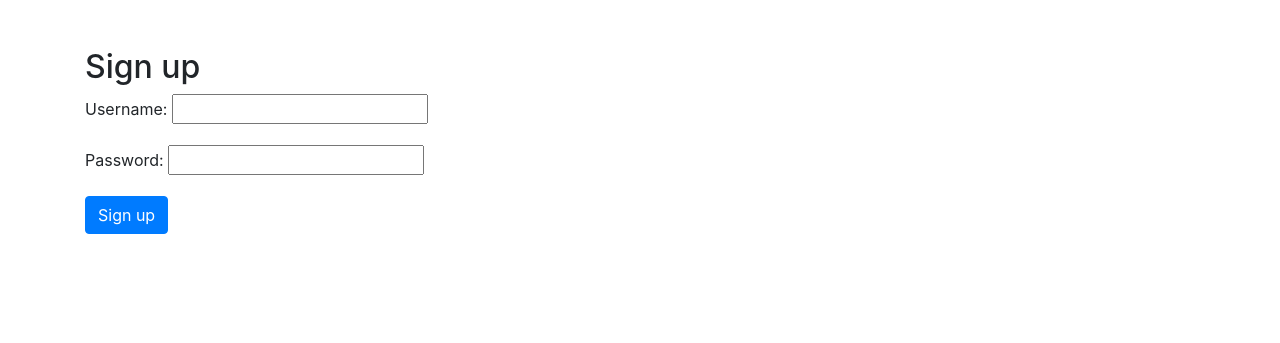
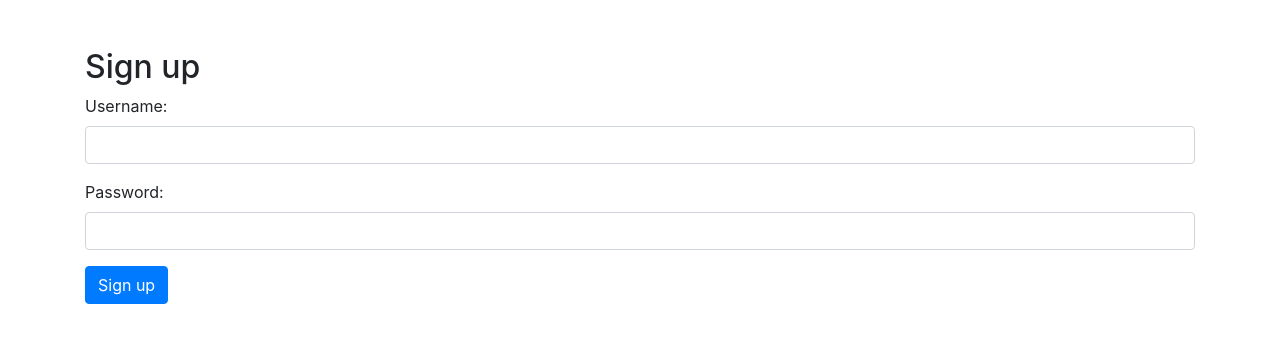
Before and after one commit to nicenicegame/myblog, a Django app: page /signup/ in a window 1280 px wide. Shown: the part 56-399 px from the top of the page. Run offline with Django 3.2, Linux system fonts and the light colour scheme; some libraries are stand-ins or nearby versions.

Commit message:
Completed basic blog app

```diff
--- a/blog/forms.py
+++ b/blog/forms.py
@@ -2,15 +2,27 @@ from django import forms
 
 
 class LoginForm(forms.Form):
-    username = forms.CharField(label='Username', max_length=20, min_length=4)
-    password = forms.CharField(label='Password', widget=forms.PasswordInput, min_length=6)
+    username = forms.CharField(label='Username', max_length=20, min_length=4, widget=forms.TextInput(attrs={
+        'class': 'form-control'
+    }))
+    password = forms.CharField(label='Password', widget=forms.PasswordInput(attrs={
+        'class': 'form-control'
+    }), min_length=6)
 
 
 class SignupForm(forms.Form):
-    username = forms.CharField(label='Username', max_length=20, min_length=4)
-    password = forms.CharField(label='Password', widget=forms.PasswordInput, min_length=6)
+    username = forms.CharField(label='Username', max_length=20, min_length=4, widget=forms.TextInput(attrs={
+        'class': 'form-control'
+    }))
+    password = forms.CharField(label='Password', widget=forms.PasswordInput(attrs={
+        'class': 'form-control'
+    }), min_length=6)
 
 
 class PostForm(forms.Form):
-    post_title = forms.CharField(label='Post Title', max_length=100)
-    post_content = forms.CharField(label='Post Content', widget=forms.Textarea)
+    post_title = forms.CharField(label='Post Title', max_length=100, widget=forms.TextInput(attrs={
+        'class': 'form-control'
+    }))
+    post_content = forms.CharField(label='Post Content', widget=forms.Textarea(attrs={
+        'class': 'form-control'
+    }))
--- a/blog/templates/blog/edit.html
+++ b/blog/templates/blog/edit.html
@@ -2,7 +2,7 @@
 {% block content %}
 
     <h2>Edit Post</h2>
-    <form method="post" action="{% url 'edit' post.id %}">
+    <form method="post" action="{% url 'edit' post.id %}" class="form-group">
         {% csrf_token %}
         {{ post_form.as_p }}
         <button class="btn btn-success" type="submit">Edit</button>
--- a/blog/templates/blog/login.html
+++ b/blog/templates/blog/login.html
@@ -2,7 +2,7 @@
 {% block content %}
 
     <h2>Login</h2>
-    <form action="{% url 'login' %}" method="post">
+    <form action="{% url 'login' %}" method="post" class="form-group">
         {% csrf_token %}
         {{ login_form.as_p }}
         <button type="submit" class="btn btn-primary">Login</button>
--- a/blog/templates/blog/new.html
+++ b/blog/templates/blog/new.html
@@ -2,7 +2,7 @@
 {% block content %}
 
     <h2>Create Post</h2>
-    <form action="{% url 'new' %}" method="post">
+    <form action="{% url 'new' %}" method="post" class="form-group">
         {% csrf_token %}
         {{ post_form.as_p }}
         <button type="submit" class="btn btn-primary">Create</button>
--- a/blog/templates/blog/posts.html
+++ b/blog/templates/blog/posts.html
@@ -1,9 +1,11 @@
 {% extends 'blog/main.html' %}
 {% block content %}
 
+<a class="btn btn-primary" href="{% url 'new' %}">+ New</a>
+<hr>
 {% if posts %}
     {% for post in posts %}
-    <div class="card">
+    <div class="card mb-3">
         <div class="card-header">
             <h1><a href="{% url 'detail' post.id %}">{{ post.post_title }}</a></h1>
             <p>{{ post.created_at }}</p>
--- a/blog/templates/blog/signup.html
+++ b/blog/templates/blog/signup.html
@@ -2,7 +2,7 @@
 {% block content %}
 
     <h2>Sign up</h2>
-    <form action="{% url 'signup' %}" method="post">
+    <form action="{% url 'signup' %}" method="post" class="form-group">
         {% csrf_token %}
         {{ signup_form.as_p }}
         <button class="btn btn-primary" type="submit">Sign up</button>
```
Also changed, not shown: db.sqlite3.
